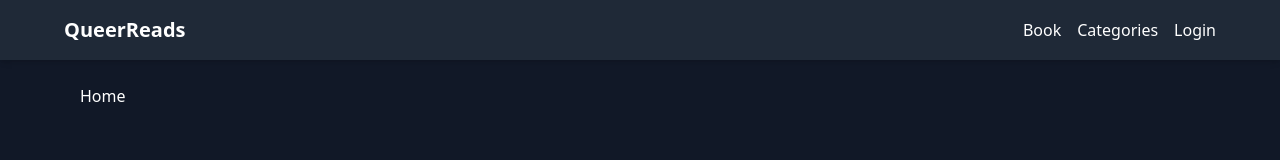
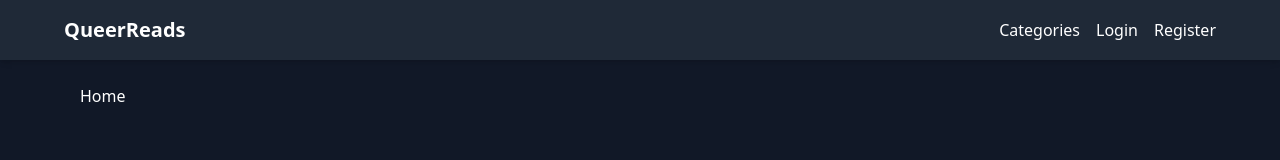
Before and after one commit to AlexBeltran31/QueerReads_frontAPI, a React (Vite) app: page / in a window 1280 px wide. Shown: the top 160 px of the page. Built offline with nearby package versions, Linux system fonts and the light colour scheme.

Commit message:
Implement role-based navigation rendering

```diff
--- a/src/components/layout/Navbar.jsx
+++ b/src/components/layout/Navbar.jsx
@@ -1,17 +1,51 @@
 import { Link } from 'react-router-dom'
+import { useAuth } from '../../context/AuthContext'
 
 function Navbar() {
+  const { user, logout } = useAuth()
+
   return (
     <nav className="bg-gray-800 p-4 shadow-md">
       <div className="max-w-6xl mx-auto flex justify-between items-center">
+
+        {/* Logo */}
         <Link to="/" className="text-xl font-bold">
           QueerReads
         </Link>
 
         <div className="space-x-4">
-          <Link to="/books/1">Book</Link>
+
+          {/* Always visible */}
           <Link to="/categories">Categories</Link>
-          <Link to="/login">Login</Link>
+
+          {/* Not logged in */}
+          {!user && (
+            <>
+              <Link to="/login">Login</Link>
+              <Link to="/register">Register</Link>
+            </>
+          )}
+
+          {/* Logged in */}
+          {user && (
+            <>
+              <Link to="/reading-list">Reading List</Link>
+              <Link to="/profile">Profile</Link>
+
+              {/* Admin only */}
+              {user.role === 'admin' && (
+                <Link to="/admin">Admin</Link>
+              )}
+
+              <button
+                onClick={logout}
+                className="ml-2 bg-red-600 px-3 py-1 rounded"
+              >
+                Logout
+              </button>
+            </>
+          )}
+
         </div>
       </div>
     </nav>
```
